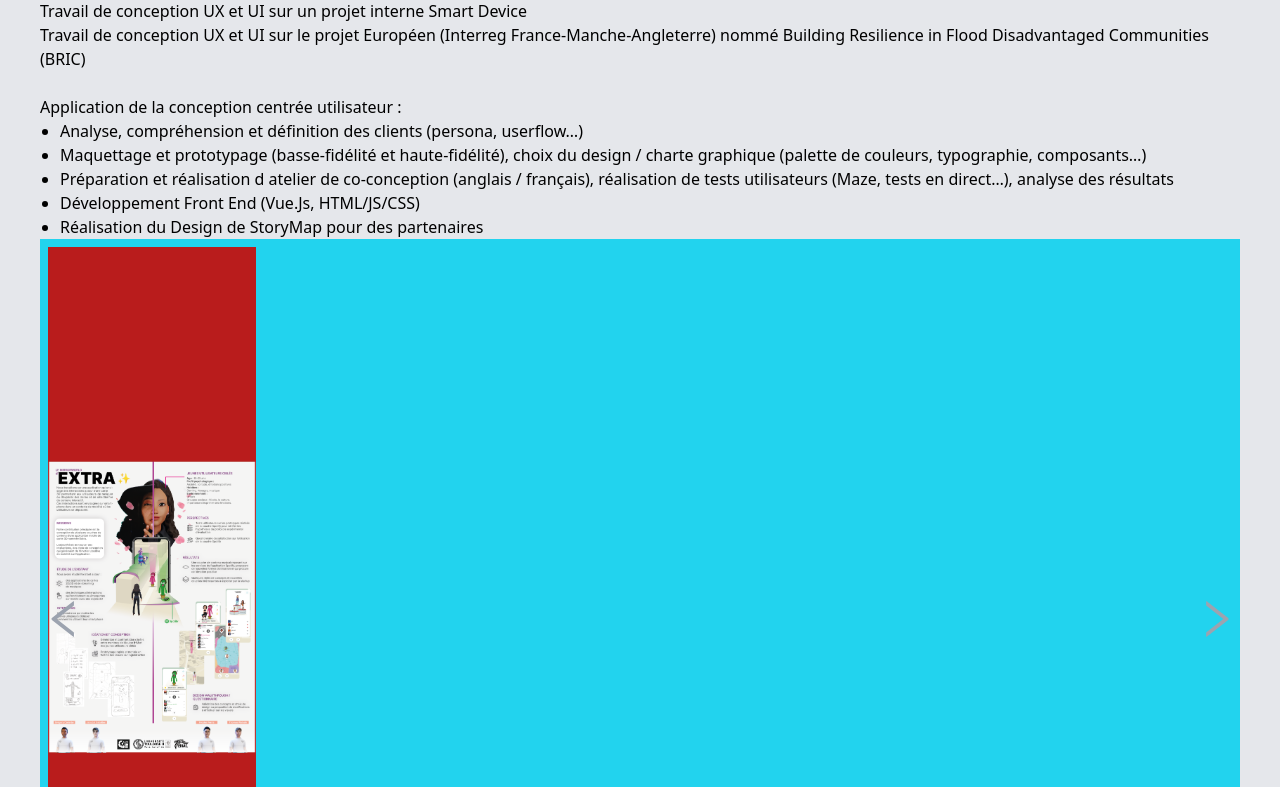
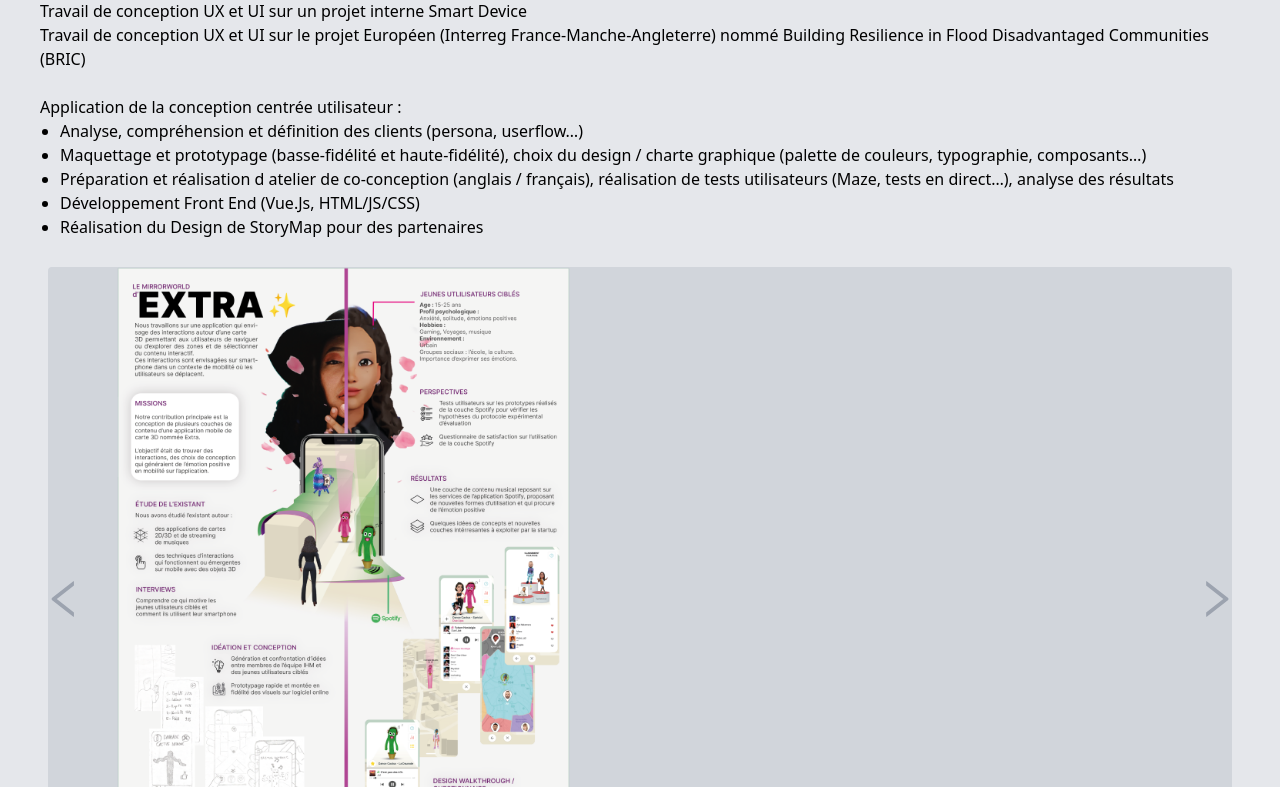
Before and after one commit to SABALBALJaoudat/PortfolioJaoudatSABALBAL, a Next.js app: page / in a window 1280 px wide. Shown: the part 653-1440 px from the top of the page. Built offline with nearby package versions, Linux system fonts and the light colour scheme.

Commit message:
V1 BrancheTest : - Amelioration Carousel.js - Decoupage du code (creation Ogoxe et Extra) - Carousel.js composant independant

```diff
--- a/src/components/Carousel.js
+++ b/src/components/Carousel.js
@@ -1,7 +1,4 @@
 import Image from 'next/image'
-import extra1 from '../image/Extra1.png'
-import extra2 from '../image/Extra2.png'
-import extra3 from '../image/Extra3.png'
 import { useState } from "react";
 import Swipe from "react-easy-swipe";
 import { AiOutlineLeft, AiOutlineRight } from "react-icons/ai";
@@ -14,10 +11,9 @@
  * @param images - Array of images with src and alt attributes
  * @returns React component
  */
-export default function Carousel({}) {
+export default function Carousel({images}) {
     const [currentSlide, setCurrentSlide] = useState(0);
 
-    const images = [extra1, extra2, extra3]
     const handleNextSlide = () => {
         let newSlide = currentSlide === images.length - 1 ? 0 : currentSlide + 1;
         setCurrentSlide(newSlide);
@@ -29,23 +25,24 @@
     };
 
     return (
-        <div className="relative h-90 bg-cyan-400 p-2">
+        <div className="relative h-auto p-2">
             <AiOutlineLeft
                 onClick={handlePrevSlide}
                 className="absolute left-0 m-auto text-5xl inset-y-1/2 cursor-pointer text-gray-400 z-20"
             />
-            <div className="w-full h-[90vh] flex overflow-hidden relative m-auto">
+            {/*<div className="w-full h-[90vh] flex overflow-hidden relative m-auto bg-red-700">*/}
+            <div className="w-full h-[80vh] flex items-centered overflow-hidden bg-gray-300 rounded my-5">
                 <Swipe
                     onSwipeLeft={handleNextSlide}
                     onSwipeRight={handlePrevSlide}
-                    className="relative z-10 w-52 h-full bg-red-700"
+                    className="relative z-10 h-full"
                 >
                     {images.map((image, index) => {
                         if (index === currentSlide) {
                             return (
                                 <div className="h-full flex" key={image}>
                                     {/*<img src={image} className="w-full object-contain" />*/}
-                                    <Image src={image} className="w-full object-contain m-auto" alt=""/>
+                                    <Image src={image} className="h-full object-contain m-auto" alt=""/>
                                 </div>
                             );
                         }
--- /dev/null
+++ b/src/pages/Extra.tsx
@@ -0,0 +1,11 @@
+import React from 'react';
+
+const MyComponent = () => {
+    return (
+        <div>
+
+        </div>
+    );
+};
+
+export default MyComponent;
--- /dev/null
+++ b/src/pages/Ogoxe.tsx
@@ -0,0 +1,45 @@
+import React from 'react';
+
+// import styles from '@/styles/Home.module.css'
+import Image from 'next/image';
+import Carousel from '../components/Carousel.js';
+
+import extra1 from '../image/Extra1.png'
+import extra2 from '../image/Extra2.png'
+import extra3 from '../image/Extra3.png'
+
+
+const images = [extra1, extra2, extra3];
+
+function Ogoxe() {
+    return (
+        <section>
+            <div className={"py-10"}>
+                <h2 className={"text-2xl font-semibold"}>
+                    Ogoxe
+                </h2>
+                <p id="content">
+                    Travail de conception UX et UI sur un projet interne Smart Device<br/>
+                    Travail de conception UX et UI sur le projet Européen (Interreg France-Manche-Angleterre) nommé Building Resilience
+                    in Flood Disadvantaged Communities (BRIC)<br/>
+                    <br/>
+                    Application de la conception centrée utilisateur :<br/>
+                </p>
+                <ol className={"list-disc ml-5"}>
+                    <li>Analyse, compréhension et définition des clients (persona, userflow…)</li>
+                    <li>Maquettage et prototypage (basse-fidélité et haute-fidélité), choix du design / charte graphique (palette de couleurs,
+                        typographie, composants…)</li>
+                    <li>Préparation et réalisation d atelier de co-conception (anglais / français), réalisation de tests utilisateurs
+                        (Maze, tests en direct…), analyse des résultats</li>
+                    <li>Développement Front End (Vue.Js, HTML/JS/CSS)</li>
+                    <li>Réalisation du Design de StoryMap pour des partenaires</li>
+                </ol>
+
+                <Carousel images={images}/>
+
+            </div>
+        </section>
+    );
+}
+
+export default Ogoxe;
--- a/src/pages/index.tsx
+++ b/src/pages/index.tsx
@@ -1,11 +1,12 @@
+import React from "react";
 import Head from 'next/head'
-// import styles from '@/styles/Home.module.css'
+import styles from '@/styles/Home.module.css'
 import {BsFillCircleFill} from 'react-icons/bs';
 import Image from 'next/image';
 import photo from '../image/Photo de profil.png';
-// import extra1 from '../image/Extra1.png';
-import Carousel from '../components/Carousel.js';
-//Ici on est en test
+import Ogoxe from './Ogoxe';
+
+//Branche V0
 
 export default function Home() {
     return (
@@ -18,7 +19,9 @@
                 <meta name="viewport" content="width=device-width, initial-scale=1" />
                 <link rel="icon" href="/favicon.ico" />
             </Head>
+
             <main className={"bg-gray-200 px-10"} >
+
                 <section className={"min-h-screen"}>
                     <nav className="py-10 flex justify-between">
                         <h1 className={"text-2xl font-semibold font-poppins"}>
@@ -52,46 +55,7 @@
                     <div className={"flex"}>
                         <Image src={photo} className="mx-auto w-36 h-36" alt=""/>
                     </div>
-                    <section>
-                        <div className={"py-10"}>
-                            <h2 className={"text-2xl font-semibold"}>
-                                Ogoxe
-                            </h2>
-                            <p id="content">
-                                Travail de conception UX et UI sur un projet interne Smart Device<br/>
-                                Travail de conception UX et UI sur le projet Européen (Interreg France-Manche-Angleterre) nommé Building Resilience
-                                in Flood Disadvantaged Communities (BRIC)<br/>
-                                <br/>
-                                Application de la conception centrée utilisateur :<br/>
-                            </p>
-                            <ol className={"list-disc ml-5"}>
-                                <li>Analyse, compréhension et définition des clients (persona, userflow…)</li>
-                                <li>Maquettage et prototypage (basse-fidélité et haute-fidélité), choix du design / charte graphique (palette de couleurs,
-                                    typographie, composants…)</li>
-                                <li>Préparation et réalisation d atelier de co-conception (anglais / français), réalisation de tests utilisateurs
-                                    (Maze, tests en direct…), analyse des résultats</li>
-                                <li>Développement Front End (Vue.Js, HTML/JS/CSS)</li>
-                                <li>Réalisation du Design de StoryMap pour des partenaires</li>
-                            </ol>
-
-                            {/*<Carousel>*/}
-                            {/*    <div>*/}
-                            {/*        <Image src={photo} alt=""/>*/}
-                            {/*        <p className="legend">Image 1</p>*/}
-
-                            {/*    </div>*/}
-                            {/*    <div>*/}
-                            {/*        <Image src={photo} alt="" />*/}
-                            {/*        <p className="legend">Image 2</p>*/}
-
-                            {/*    </div>*/}
-                            {/*    <></>*/}
-                            {/*</Carousel>*/}
-                            <Carousel/>
-
-                        </div>
-                    </section>
-
+                    <Ogoxe/>
                 </section>
 
             </main>
```
